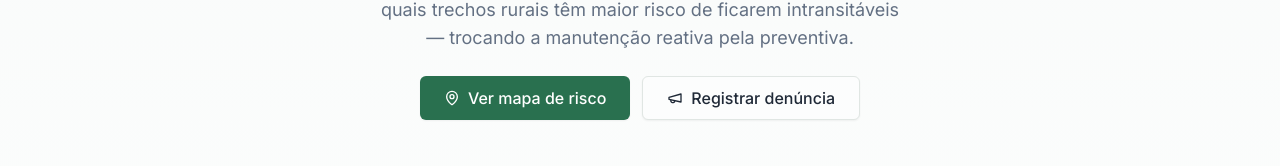
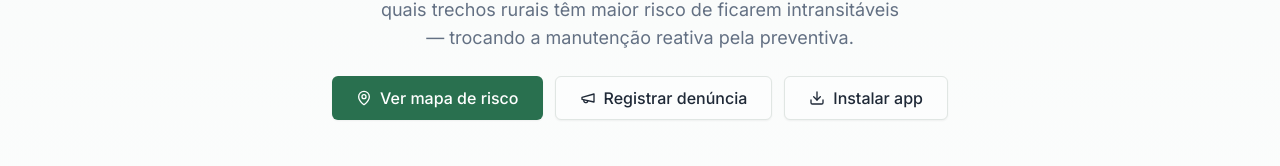
Before and after one commit to ArmandoGT/LinhaMap, a Next.js app: page / in a window 1280 px wide. Shown: the part 483-649 px from the top of the page. Built offline with nearby package versions, Linux system fonts and the light colour scheme; no server answers.

Commit message:
fix: InstallPwaButton com alwaysVisible para hero da homepage

```diff
--- a/app/page.tsx
+++ b/app/page.tsx
@@ -60,7 +60,7 @@ export default async function Home() {
               </Link>
             </Button>
             <WhatsappCta label="Denunciar pelo Zap" size="lg" />
-            <InstallPwaButton size="lg" />
+            <InstallPwaButton size="lg" alwaysVisible />
           </div>
 
           {/* Stats ao vivo */}
--- a/components/install-pwa-button.tsx
+++ b/components/install-pwa-button.tsx
@@ -23,21 +23,29 @@ interface BeforeInstallPromptEvent extends Event {
  * - iOS/Safari: não há API de instalação — mostra a dica nativa (Compartilhar →
  *   Adicionar à Tela de Início).
  * - Já instalado (rodando em standalone): não renderiza nada.
+ *
+ * @param alwaysVisible  Quando `true`, o botão é renderizado imediatamente (ideal
+ *   para CTAs em landing pages). Enquanto o evento `beforeinstallprompt` não chega,
+ *   o clique exibe uma dica inline de como instalar manualmente.
  */
 export function InstallPwaButton({
   label = "Instalar app",
   size = "sm",
   variant = "outline",
   className,
+  alwaysVisible = false,
 }: {
   label?: string;
   size?: ButtonProps["size"];
   variant?: ButtonProps["variant"];
   className?: string;
+  /** Renderiza o botão imediatamente, sem esperar o evento do navegador. */
+  alwaysVisible?: boolean;
 }) {
   const [deferred, setDeferred] = useState<BeforeInstallPromptEvent | null>(null);
   const [installed, setInstalled] = useState(false);
   const [isIos, setIsIos] = useState(false);
+  const [showTip, setShowTip] = useState(false);
 
   useEffect(() => {
     const nav = navigator as Navigator & { standalone?: boolean };
@@ -52,6 +60,7 @@ export function InstallPwaButton({
     const onPrompt = (e: Event) => {
       e.preventDefault(); // impede o mini-infobar do Chrome; abrimos no clique
       setDeferred(e as BeforeInstallPromptEvent);
+      setShowTip(false); // fecha a dica se o evento chegar depois
     };
     const onInstalled = () => {
       setInstalled(true);
@@ -65,32 +74,53 @@ export function InstallPwaButton({
     };
   }, []);
 
+  // Já instalado em modo standalone → não renderiza nada.
   if (installed) return null;
 
   async function install() {
-    if (!deferred) return;
-    await deferred.prompt();
-    await deferred.userChoice;
-    setDeferred(null);
+    if (deferred) {
+      // Evento disponível → dispara o prompt nativo do navegador.
+      await deferred.prompt();
+      await deferred.userChoice;
+      setDeferred(null);
+    } else {
+      // Evento ainda não chegou → toggle da dica de instalação manual.
+      setShowTip((v) => !v);
+    }
   }
 
-  if (deferred) {
-    return (
-      <Button onClick={install} size={size} variant={variant} className={cn(className)}>
-        <Download /> {label}
-      </Button>
-    );
-  }
-
-  // iOS não dispara beforeinstallprompt → instrução manual.
+  // iOS: sempre mostra a instrução nativa (sem evento de instalação).
   if (isIos) {
     return (
       <p className={cn("flex items-center gap-1.5 text-xs text-muted-foreground", className)}>
         <Share className="h-3.5 w-3.5 shrink-0" />
-        Para instalar no iPhone: toque em Compartilhar → “Adicionar à Tela de Início”.
+        Para instalar no iPhone: toque em Compartilhar → "Adicionar à Tela de Início".
       </p>
     );
   }
 
-  return null;
+  // Modo padrão (não-alwaysVisible): espera o evento para aparecer.
+  if (!alwaysVisible && !deferred) return null;
+
+  return (
+    <div className="flex flex-col items-start gap-1">
+      <Button
+        onClick={install}
+        size={size}
+        variant={variant}
+        className={cn(className)}
+        title={deferred ? undefined : "Clique para ver como instalar"}
+      >
+        <Download />
+        {label}
+      </Button>
+      {/* Dica inline: aparece quando alwaysVisible=true mas o evento ainda não chegou */}
+      {showTip && !deferred && (
+        <p className="max-w-xs rounded-md border bg-popover px-3 py-2 text-xs text-muted-foreground shadow-md">
+          Para instalar, abra este site no <strong>Chrome</strong> (Android ou desktop) e
+          aguarde alguns instantes. O navegador habilitará a instalação automaticamente.
+        </p>
+      )}
+    </div>
+  );
 }
```
